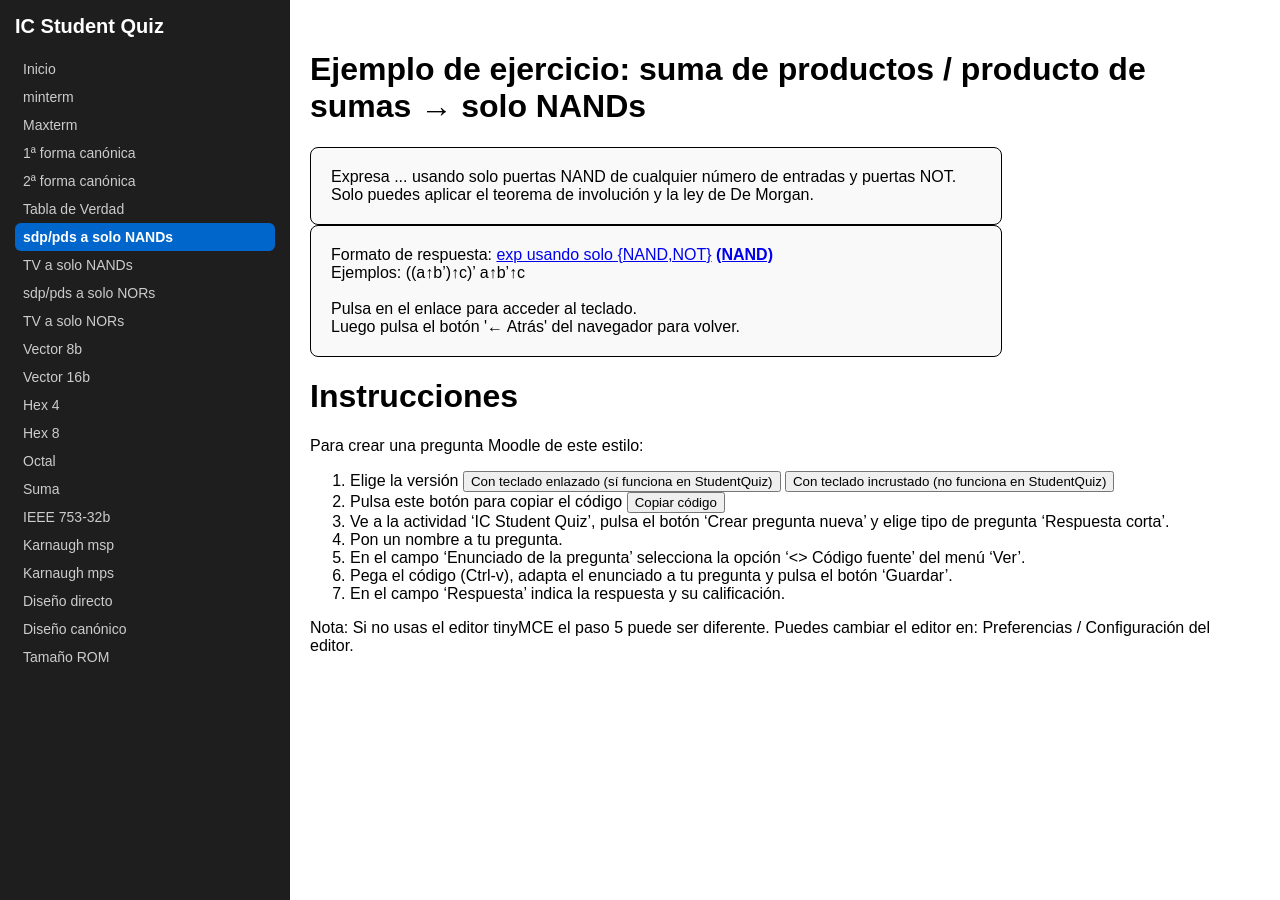
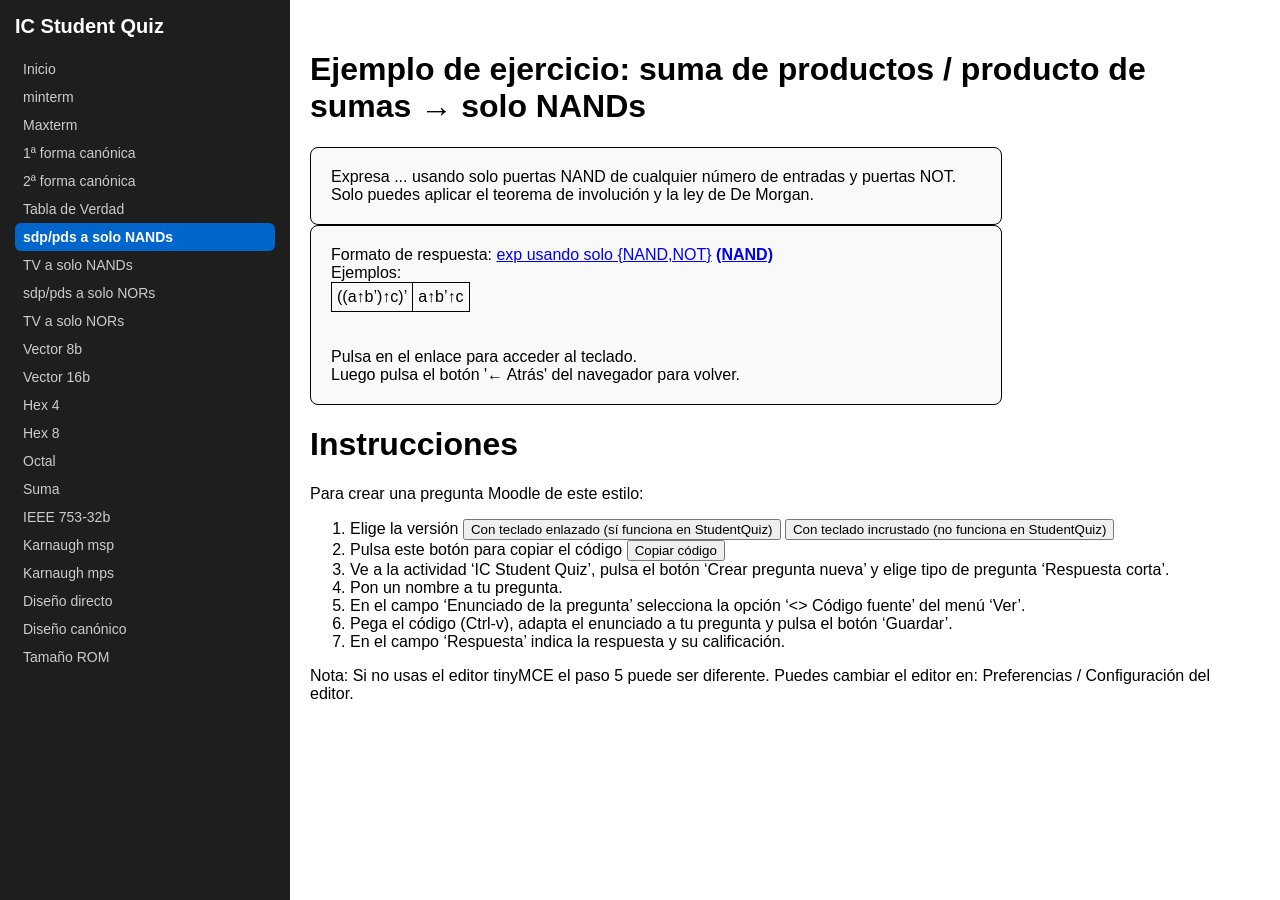
Before and after one commit to mglfcn/ic-student-quiz, a Jekyll site: the page built from sdp-pds-a-solo-nands.md, in a window 1280 px wide. Built offline with Jekyll 4.4.1, drawn with Linux system fonts in a browser that asks for light colours.

Commit message:
Update sdp-pds-a-solo-nands.md

```diff
--- a/sdp-pds-a-solo-nands.md
+++ b/sdp-pds-a-solo-nands.md
@@ -14,7 +14,13 @@ Solo puedes aplicar el teorema de involución y la ley de De Morgan.
 
 {% capture macro_formato_y_ejemplo %}
 Formato de respuesta: <a href="https://webdiis.unizar.es/~luisma/ic/teclado_NAND.html">exp usando solo {NAND,NOT}</a> <b><u><a href="https://mglfcn.github.io/ic-student-quiz/kb/ic/teclado_NAND.html">(NAND)</a></u></b><br>
-Ejemplos:  ((a↑b’)↑c)’   a↑b’↑c<br><br>
+Ejemplos:
+<table style="border-collapse: collapse;">
+  <tr>
+    <td style="border: 1px solid black; padding: 5px;">((a↑b’)↑c)’</td>
+    <td style="border: 1px solid black; padding: 5px;">a↑b’↑c</td>
+  </tr>
+</table><br><br>
 {% endcapture %}
 
 {% capture macro_teclado_enlace %}
```
